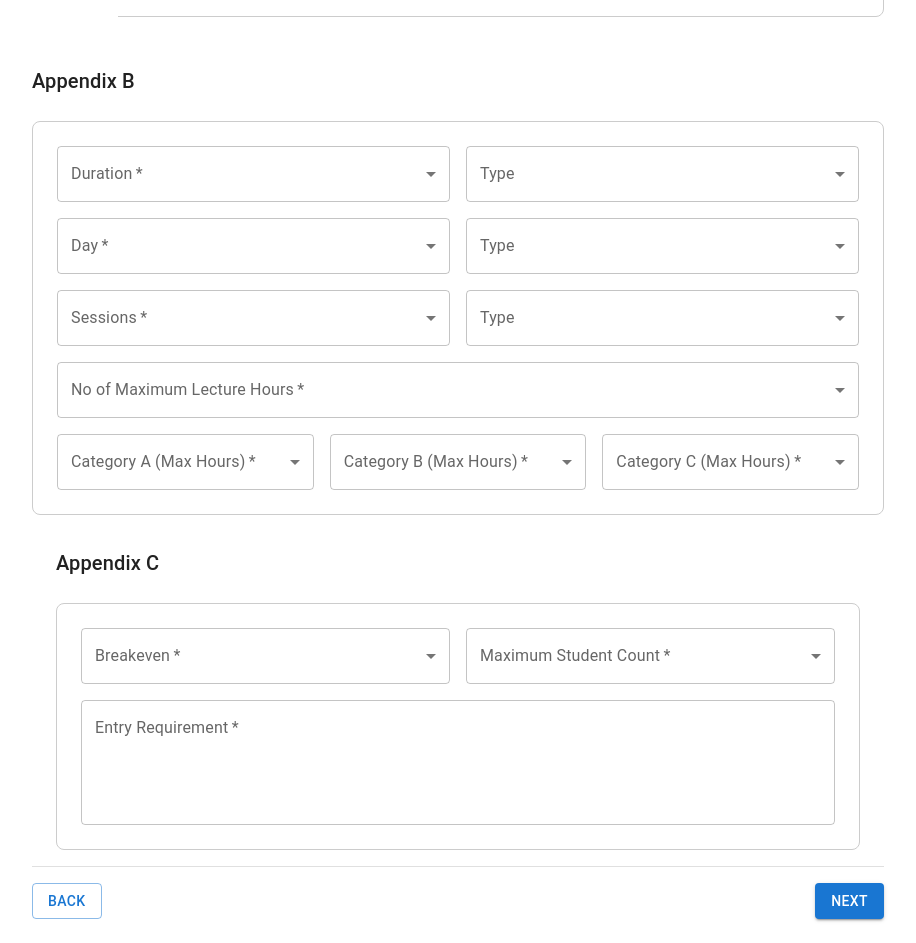
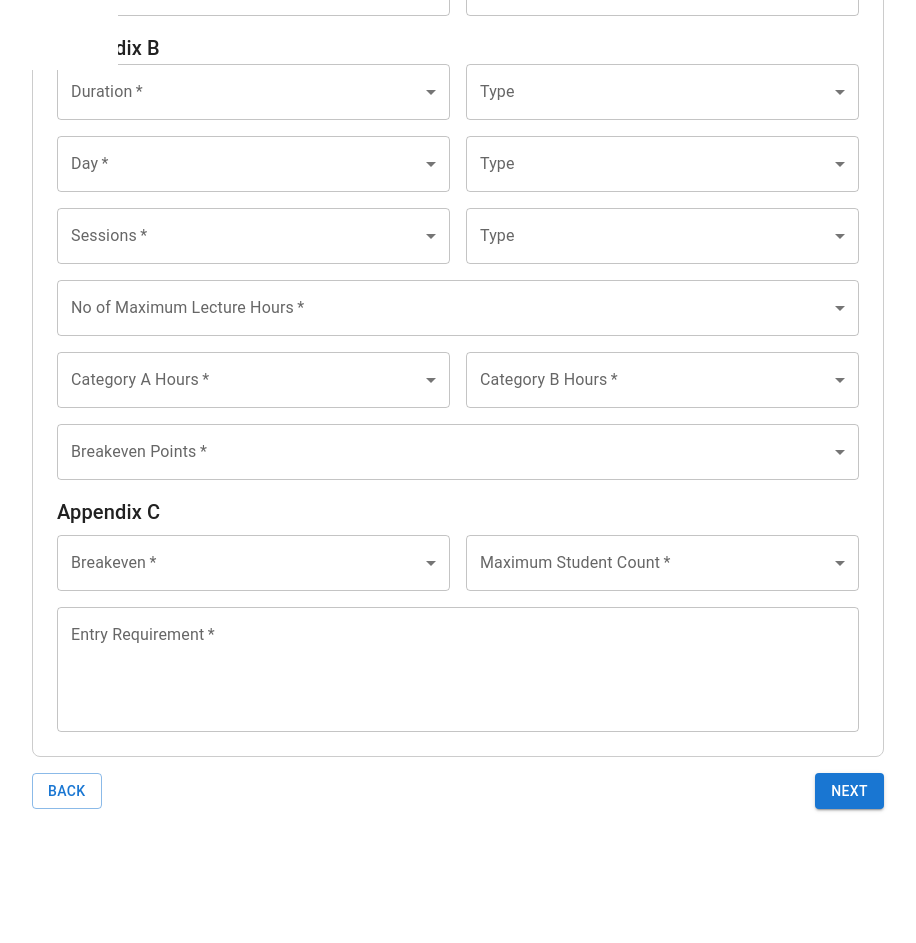
Before and after one commit to UththaraMadubhashini/mpma_systems, a React (Create React App) app: page /course-registration in a window 1280 px wide. Shown: the part 840-1783 px from the top of the page, without its empty margins (182-1098 px from the left). After the commit the page ends 1705 px from the top, so only its background shows below. Built offline with nearby package versions, Linux system fonts and the light colour scheme.

Commit message:
modifications

```diff
--- a/src/Pages/Course_Batch/batchRegistration.js
+++ b/src/Pages/Course_Batch/batchRegistration.js
@@ -8,4 +8,4 @@ const batchRegistration = () => {
   )
 }
 
-export default batchRegistration
+export default batchRegistration;
--- a/src/Pages/Course_Batch/courseRegistration.js
+++ b/src/Pages/Course_Batch/courseRegistration.js
@@ -8,17 +8,14 @@ import {
   FormControlLabel,
   Button,
   Grid,
-  Divider,
   MenuItem,
 } from "@mui/material";
-
 
 const durations = ["Full Day", "Half Day", "Weeks", "Months"];
 const days = ["Week Days", "Week Ends", "Both"];
 const sessions = ["Full Day", "Half Day"];
 const maxLectureHours = [1, 2, 3, 4, 5, 6, 7, 8, 9, 10, 11, 12];
 const categoryHours = [1, 2, 3, 4, 5, 6, 7, 8, 9, 10];
-
 const breakevenOptions = [10, 15, 20, 25, 30];
 const maxStudentOptions = [10, 20, 30, 40, 50];
 
@@ -33,8 +30,6 @@ function CourseRegistration() {
     assessmentCriteria: [],
     fees: "",
     paymentConditions: "",
-
-    // Appendix B
     duration: "",
     durationType: "",
     day: "",
@@ -45,8 +40,6 @@ function CourseRegistration() {
     categoryA: "",
     categoryB: "",
     categoryC: "",
-
-    // Appendix C
     breakeven: "",
     maxStudentCount: "",
     entryRequirement: "",
@@ -74,31 +67,20 @@ function CourseRegistration() {
     setFormData((prev) => ({ ...prev, [name]: value }));
   };
 
-
   return (
-    <>
     <Container maxWidth="md" sx={{ marginTop: 4, paddingBottom: 4 }}>
-
-      {/* Header */}
-        <Typography variant="h5" color="primary" gutterBottom sx={{ marginTop: "100px"}}>
+      <Typography variant="h5" color="primary" gutterBottom sx={{ marginTop: "100px" }}>
         Course & Batch Management
       </Typography>
-        <Typography variant="body2" color="textSecondary" gutterBottom sx={{ marginTop: "5px",}}>
-          Home / Course & Batch Management / Course Registration
+      <Typography variant="body2" color="textSecondary" gutterBottom sx={{ marginTop: "5px" }}>
+        Home / Course & Batch Management / <b>Course Registration</b>
       </Typography>
+
+      <Box sx={{ padding: 3, border: "1px solid #ccc", borderRadius: 2, marginTop: 3 }}>
         <Typography variant="h6" color="textPrimary" sx={{ marginTop: 2 }}>
           Appendix A
         </Typography>
-
-      <Box
-        sx={{
-          padding: 3,
-          border: "1px solid #ccc",
-          borderRadius: 2,
-        }}
-      >
         <Grid container spacing={2}>
-          {/* Course ID */}
           <Grid item xs={12} sm={6}>
             <TextField
               fullWidth
@@ -109,8 +91,6 @@ function CourseRegistration() {
               required
             />
           </Grid>
-
-          {/* Stream */}
           <Grid item xs={12} sm={6}>
             <TextField
               fullWidth
@@ -121,8 +101,6 @@ function CourseRegistration() {
               required
             />
           </Grid>
-
-          {/* Course Name */}
           <Grid item xs={12}>
             <TextField
               fullWidth
@@ -133,8 +111,6 @@ function CourseRegistration() {
               required
             />
           </Grid>
-
-          {/* Medium */}
           <Grid item xs={12}>
             <Typography variant="subtitle1" gutterBottom>
               Medium*
@@ -152,36 +128,23 @@ function CourseRegistration() {
               />
             ))}
           </Grid>
-
-          {/* Course Assessment Criteria */}
           <Grid item xs={12}>
             <Typography variant="subtitle1" gutterBottom>
               Course Assessment Criteria*
             </Typography>
-            {[
-              "Theory",
-              "Practical",
-              "Lab",
-              "Assignment",
-              "Exam",
-              "Viva",
-            ].map((criteria) => (
+            {["Theory", "Practical", "Lab", "Assignment", "Exam", "Viva"].map((criteria) => (
               <FormControlLabel
                 key={criteria}
                 control={
                   <Checkbox
                     checked={formData.assessmentCriteria.includes(criteria)}
-                    onChange={() =>
-                      handleCheckboxChange("assessmentCriteria", criteria)
-                    }
+                    onChange={() => handleCheckboxChange("assessmentCriteria", criteria)}
                   />
                 }
                 label={criteria}
               />
             ))}
           </Grid>
-
-          {/* Location */}
           <Grid item xs={12}>
             <Typography variant="subtitle1" gutterBottom>
               Location*
@@ -199,36 +162,25 @@ function CourseRegistration() {
               />
             ))}
           </Grid>
-
-          {/* Resources */}
           <Grid item xs={12}>
             <Typography variant="subtitle1" gutterBottom>
               Resources*
             </Typography>
-            {[
-              "Vehicle",
-              "Gantry",
-              "Yard",
-              "Onboard",
-              "Sea Training",
-              "Ship Simulator",
-            ].map((resource) => (
+            {["Vehicle", "Gantry", "Yard", "Onboard", "Sea Training", "Ship Simulator"].map(
+              (resource) => (
                 <FormControlLabel
                   key={resource}
                   control={
                     <Checkbox
                       checked={formData.resources.includes(resource)}
-                    onChange={() =>
-                      handleCheckboxChange("resources", resource)
-                    }
+                      onChange={() => handleCheckboxChange("resources", resource)}
                     />
                   }
                   label={resource}
                 />
-            ))}
+              )
+            )}
           </Grid>
-
-          {/* Fees */}
           <Grid item xs={12} sm={6}>
             <TextField
               fullWidth
@@ -240,8 +192,6 @@ function CourseRegistration() {
               required
             />
           </Grid>
-
-          {/* Payment Conditions */}
           <Grid item xs={12} sm={6}>
             <TextField
               fullWidth
@@ -253,26 +203,10 @@ function CourseRegistration() {
           </Grid>
         </Grid>
 
-
-      </Box>
-    </Container>
-
-<Container maxWidth="md" sx={{ marginTop: 2 }}>
         <Typography variant="h6" color="textPrimary" sx={{ marginTop: 2 }}>
           Appendix B
         </Typography>
-
-{/* Form Box */}
-<Box
-  sx={{
-    padding: 3,
-    border: "1px solid #ccc",
-    borderRadius: 2,
-    marginTop: 3,
-  }}
->
         <Grid container spacing={2}>
-    {/* Duration */}
           <Grid item xs={6}>
             <TextField
               select
@@ -306,8 +240,6 @@ function CourseRegistration() {
               ))}
             </TextField>
           </Grid>
-
-    {/* Day */}
           <Grid item xs={6}>
             <TextField
               select
@@ -341,8 +273,6 @@ function CourseRegistration() {
               ))}
             </TextField>
           </Grid>
-
-    {/* Sessions */}
           <Grid item xs={6}>
             <TextField
               select
@@ -376,8 +306,6 @@ function CourseRegistration() {
               ))}
             </TextField>
           </Grid>
-
-    {/* Max Lecture Hours */}
           <Grid item xs={12}>
             <TextField
               select
@@ -390,18 +318,16 @@ function CourseRegistration() {
             >
               {maxLectureHours.map((option) => (
                 <MenuItem key={option} value={option}>
-            {option} Hours
+                  {option}
                 </MenuItem>
               ))}
             </TextField>
           </Grid>
-
-    {/* Categories */}
-    <Grid item xs={4}>
+          <Grid item xs={6}>
             <TextField
               select
               fullWidth
-        label="Category A (Max Hours)"
+              label="Category A Hours"
               name="categoryA"
               value={formData.categoryA}
               onChange={handleChange}
@@ -409,16 +335,16 @@ function CourseRegistration() {
             >
               {categoryHours.map((option) => (
                 <MenuItem key={option} value={option}>
-            {option} Hours
+                  {option}
                 </MenuItem>
               ))}
             </TextField>
           </Grid>
-    <Grid item xs={4}>
+          <Grid item xs={6}>
             <TextField
               select
               fullWidth
-        label="Category B (Max Hours)"
+              label="Category B Hours"
               name="categoryB"
               value={formData.categoryB}
               onChange={handleChange}
@@ -426,43 +352,34 @@ function CourseRegistration() {
             >
               {categoryHours.map((option) => (
                 <MenuItem key={option} value={option}>
-            {option} Hours
+                  {option}
                 </MenuItem>
               ))}
             </TextField>
           </Grid>
-    <Grid item xs={4}>
+          <Grid item xs={12}>
             <TextField
               select
               fullWidth
-        label="Category C (Max Hours)"
-        name="categoryC"
-        value={formData.categoryC}
+              label="Breakeven Points"
+              name="breakeven"
+              value={formData.breakeven}
               onChange={handleChange}
               required
             >
-        {categoryHours.map((option) => (
+              {breakevenOptions.map((option) => (
                 <MenuItem key={option} value={option}>
-            {option} Hours
+                  {option}
                 </MenuItem>
               ))}
             </TextField>
           </Grid>
         </Grid>
-</Box>
 
-<Container maxWidth="md" sx={{ marginTop: 4 }}>
-      <Typography variant="h6" color="textPrimary" sx={{ marginTop: 2 }}>
+        <Typography variant="h6" color="textPrimary" gutterBottom  sx={{ marginTop: 2 }}>
         Appendix C
       </Typography>
-      <Box
-        sx={{
-          padding: 3,
-          border: "1px solid #ccc",
-          borderRadius: 2,
-          marginTop: 3,
-        }}
-      >
+
         <Grid container spacing={2}>
           {/* Breakeven */}
           <Grid item xs={6}>
@@ -517,21 +434,10 @@ function CourseRegistration() {
             />
           </Grid>
         </Grid>
+
       </Box>
-    </Container>
 
-
-{/* Divider */}
-<Divider sx={{ marginY: 2 }} />
-
-{/* Buttons */}
-<Box
-  sx={{
-    display: "flex",
-    justifyContent: "space-between",
-    marginTop: 2,
-  }}
->
+      <Box sx={{ display: "flex", justifyContent: "space-between", marginTop: 2 }}>
         <Button variant="outlined" color="primary">
           Back
         </Button>
@@ -540,11 +446,7 @@ function CourseRegistration() {
         </Button>
       </Box>
     </Container>
-    </>
   );
 }
 
-export default
-
-
-CourseRegistration;
+export default CourseRegistration;
```
Lines whose indentation alone changed are shown as unchanged.
